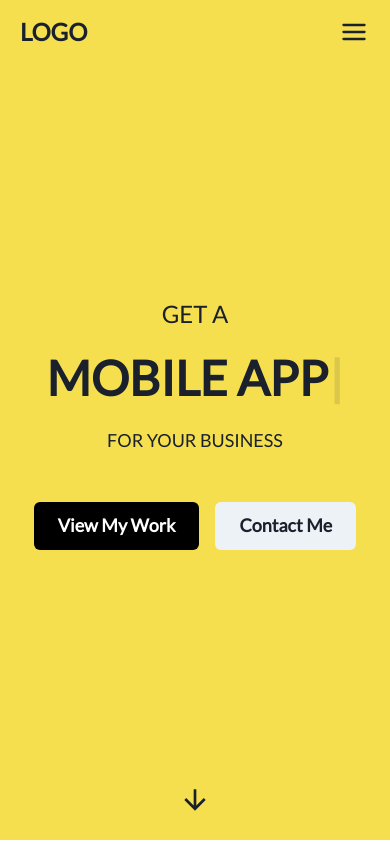
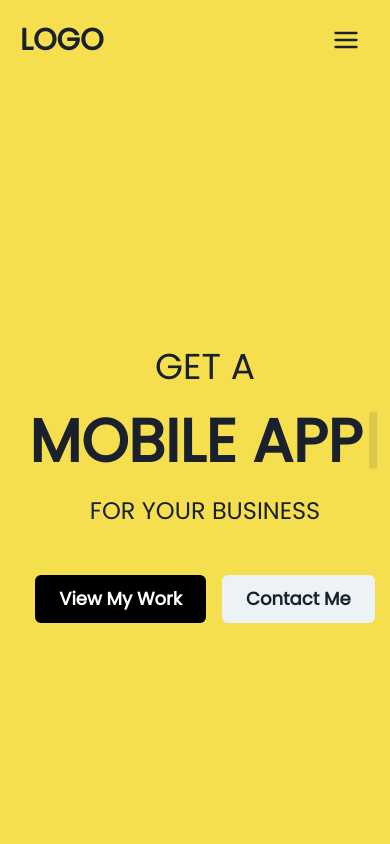
Before and after one commit to Usman4276/personal-portfolio, a Next.js app: page / in a window 390 px wide. Shown: the top 844 px of the page. Built offline with nearby package versions, Linux system fonts and the light colour scheme; what tailwindcss-animated would draw is missing.

Commit message:
resolve responsiveness issues

```diff
--- a/app/layout.js
+++ b/app/layout.js
@@ -1,9 +1,10 @@
-import { Lato } from "next/font/google";
+import { Lato, Poppins } from "next/font/google";
 import "./globals.css";
 import { Providers } from "./provider";
 import "react-responsive-carousel/lib/styles/carousel.min.css"; // requires a loader
 
-const lato = Lato({ subsets: ["latin"], weight: "400" });
+// const lato = Lato({ subsets: ["latin"], weight: "400" });
+const poppins = Poppins({ subsets: ["latin"], weight: "400" });
 
 export const metadata = {
   title: "Portfolio",
@@ -13,7 +14,7 @@ export const metadata = {
 export default function RootLayout({ children }) {
   return (
     <html lang="en">
-      <body className={`${lato.className} subpixel-antialiased`}>
+      <body className={`${poppins.className} subpixel-antialiased`}>
         <Providers>{children}</Providers>
       </body>
     </html>
--- a/app/ui/about.js
+++ b/app/ui/about.js
@@ -32,8 +32,9 @@ const About = () => {
       </div>
 
       {/* About Me */}
-      <div className="flex flex-wrap justify-center items-center max-[834px]:items-start gap-4 border mt-20 py-20 bg-[url('/aboutbg.jpg')] bg-fixed bg-cover animate-fade">
-        <div className="max-[834px]:px-4">
+      <div className="flex justify-center w-full bg-[url('/aboutbg.jpg')] bg-fixed bg-cover mt-20 py-20">
+        <div className="max-w-[1320px] flex flex-wrap justify-between items-center max-[834px]:items-start gap-4 animate-fade">
+          <div className="max-[834px]:px-4 max-[1309px]:flex max-[1309px]:justify-center max-[1309px]:w-full">
             <Image
               priority
               src="/about.jpg"
@@ -43,17 +44,18 @@ const About = () => {
               alt="profile picture"
             />
           </div>
-        <div className="w-1/2 max-[834px]:w-full text-justify px-20 max-[834px]:px-4">
-          <Text fontSize={"xl"} color="white">
-            Lorem ipsum dolor sit amet consectetur adipisicing elit. Error sequi
-            recusandae libero culpa, neque dignissimos accusantium voluptatem
-            dolorum voluptatibus nulla fugiat odio modi eos earum! Soluta
-            voluptatibus debitis modi laboriosam? Laboriosam qui voluptate
-            reiciendis labore facilis quia et. Voluptas nostrum id corporis quam
-            perspiciatis amet maxime aperiam sit officiis doloribus blanditiis
-            magni, voluptatum, architecto laborum veniam laboriosam ipsum.
-            Corporis, hic.
+          <div className="w-[68%] max-[1309px]:w-full text-justify px-20 max-[834px]:px-4">
+            <Text fontSize={"2xl"} color="white">
+              Lorem ipsum dolor sit amet consectetur adipisicing elit. Error
+              sequi recusandae libero culpa, neque dignissimos accusantium
+              voluptatem dolorum voluptatibus nulla fugiat odio modi eos earum!
+              Soluta voluptatibus debitis modi laboriosam? Laboriosam qui
+              voluptate reiciendis labore facilis quia et. Voluptas nostrum id
+              corporis quam perspiciatis amet maxime aperiam sit officiis
+              doloribus blanditiis magni, voluptatum, architecto laborum veniam
+              laboriosam ipsum. Corporis, hic.
             </Text>
+          </div>
         </div>
       </div>
     </div>
--- a/app/ui/hero.js
+++ b/app/ui/hero.js
@@ -9,24 +9,24 @@ const Hero = () => {
   const { setContextState } = useContext(Context);
 
   return (
-    <div className="h-[92vh] bg-[#f5df4e] flex flex-col justify-between items-center">
-      <div className="flex justify-center gap-2 w-full h-dvh items-center animate-fade">
-        <div className="flex flex-col items-center md:items-start gap-6 w-full p-4 md:pl-16">
+    <div className="h-screen bg-[#f5df4e] flex flex-col justify-between items-center">
+      <div className="w-full max-w-[1320px] flex justify-center gap-2 w-full h-dvh items-center animate-fade">
+        <div className="animate-fade-up flex flex-col items-center md:items-start gap-6 w-full pl-5">
           {/* Heading text */}
           <div>
-            <p className="lg:text-5xl md:text-4xl text-2xl">GET A</p>
+            <p className="lg:text-5xl text-4xl">GET A</p>
           </div>
-          <div className="font-bold text-center md:text-start lg:text-8xl md:text-7xl text-5xl">
+          <div className="font-bold text-center md:text-start lg:text-8xl md:text-7xl text-6xl">
             <Typewriter
               options={{
-                strings: ["WEBSITE", "MOBILE APP", "UI/UX"],
+                strings: ["WEBSITE", "MOBILE APP", "UI-UX"],
                 autoStart: true,
                 loop: true,
               }}
             />
           </div>
           <div>
-            <p className="lg:text-3xl md:text-2xl text-lg">FOR YOUR BUSINESS</p>
+            <p className="lg:text-3xl text-2xl">FOR YOUR BUSINESS</p>
           </div>
 
           {/* Buttons */}
@@ -58,7 +58,7 @@ const Hero = () => {
         </div>
 
         {/* Image */}
-        <div className="w-4/5 hidden md:block md:pr-16">
+        <div className="w-4/5 hidden md:block pr-5 animate-jump-in">
           <Image
             priority
             src="/profile.jpg"
@@ -71,7 +71,7 @@ const Hero = () => {
       </div>
 
       {/* Down arrow animation */}
-      <div className="flex justify-center mb-6 animate-fade">
+      <div className="flex justify-center border animate-fade">
         <ArrowDownIcon
           boxSize={8}
           className="animate-fade-down animate-infinite animate-duration-[1800ms] animate-ease-linear"
--- a/app/ui/navbar.js
+++ b/app/ui/navbar.js
@@ -10,9 +10,10 @@ const Navbar = () => {
   const { isOpen, onOpen, onClose } = useDisclosure();
 
   return (
-    <div className="flex justify-between items-center py-4 px-5 md:px-16 sticky z-10 w-full top-0 bg-[#f5df4e]">
+    <div className="flex justify-center sticky z-10 top-0 bg-[#f5df4e] w-full py-4">
+      <div className="flex justify-between items-center px-5 w-full max-w-[1320px]">
         {/* Logo */}
-      <Link href={"/"} className="font-bold text-2xl animate-fade">
+        <Link href={"/"} className="font-bold text-3xl animate-fade">
           LOGO
         </Link>
 
@@ -21,7 +22,7 @@ const Navbar = () => {
           className="animate-fade"
           aria-label="NavLinks"
           icon={<HamburgerIcon boxSize={7} />}
-        size={"sm"}
+          size={"lg"}
           variant={"primary"}
           onClick={onOpen}
           _active={{ border: 0 }}
@@ -30,6 +31,7 @@ const Navbar = () => {
         {/* Modal component */}
         <ModalComp isOpen={isOpen} onClose={onClose} />
       </div>
+    </div>
   );
 };
 
--- a/app/ui/projects.js
+++ b/app/ui/projects.js
@@ -127,11 +127,12 @@ const Projects = () => {
         </div>
 
         {/* Projects List */}
+        <div className="flex flex-wrap justify-center">
           {projectList.map((val) => {
             return (
               <div
                 key={val.id}
-              className="flex flex-wrap justify-center gap-2 mt-16 sm:mt-40 px-4"
+                className="flex max-w-[1320px] flex-wrap justify-start gap-2 mt-16 sm:mt-40 px-5"
               >
                 <div className="relative group">
                   <Image
@@ -159,7 +160,7 @@ const Projects = () => {
                     </Button>
                   </div>
                 </div>
-              <div className="w-1/2 text-justify px-20 py-2 max-[848px]:px-2 max-[848px]:w-full max-[848px]:mt-10">
+                <div className="text-justify w-[68%] max-[1317px]:w-full pl-20 max-[1317px]:pl-0 max-[1317px]:pl-0 py-2 max-[848px]:mt-10">
                   <Heading as="h5" size="lg">
                     {val.title}
                   </Heading>
@@ -175,6 +176,7 @@ const Projects = () => {
               </div>
             );
           })}
+        </div>
         {projectList.length > 3 && (
           <div className="text-center py-5 mt-20">
             <Link
--- a/app/ui/services.js
+++ b/app/ui/services.js
@@ -58,7 +58,7 @@ const Services = () => {
   }, [state]);
 
   return (
-    <div ref={servicesRef} className="px-3 sm:px-16 mt-28 animate-fade">
+    <div ref={servicesRef} className="mt-28 animate-fade">
       {/* Heading */}
       <div className="text-center">
         <Heading
@@ -66,12 +66,13 @@ const Services = () => {
           size={"lg"}
           className="border-b-4 border-[#f5df4e] inline-block"
         >
-          Our Services
+          Services
         </Heading>
       </div>
 
       {/* Cards */}
-      <div className="text-center flex flex-wrap justify-center gap-6 mt-20">
+      <div className="flex justify-center">
+        <div className="text-center flex flex-wrap justify-center gap-6 mt-20 max-w-[1320px]">
           {cards.map((val) => {
             return (
               <Card key={val.id} maxW="sm" className="animate-fade">
@@ -87,6 +88,7 @@ const Services = () => {
           })}
         </div>
       </div>
+    </div>
   );
 };
 
```
Lines whose indentation alone changed are shown as unchanged.
